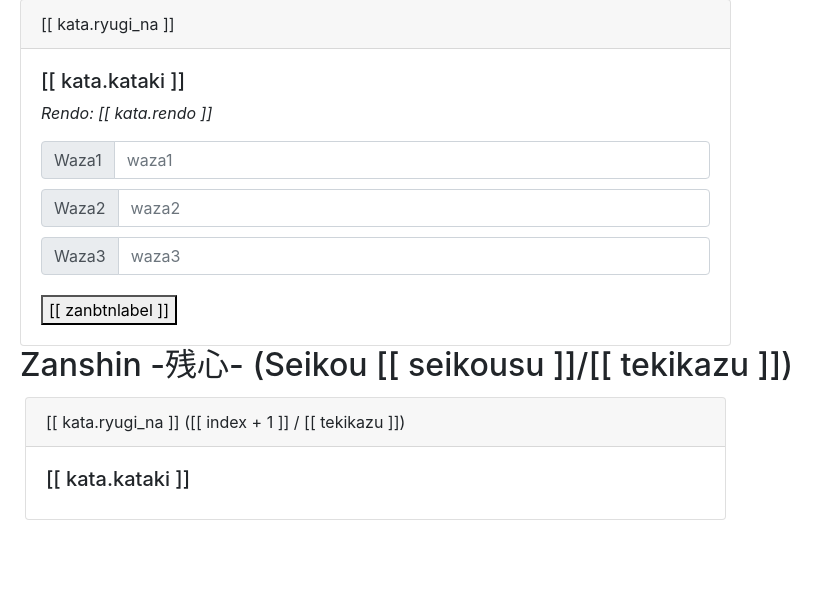
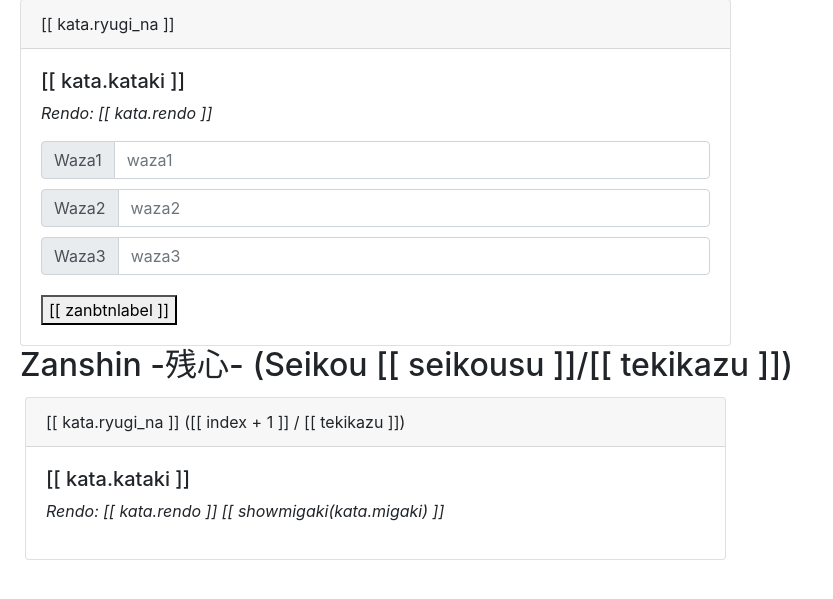
Before and after one commit to 1izard/programming-dojo, a Django app: template programming_dojo/templates/izanamijinja/shiren.html in a window 1280 px wide. Shown: the part 133-732 px from the top of the page, without its empty margins (0-833 px from the left). Run offline with Django 3.2, Linux system fonts and the light colour scheme; the template is opened without the code that fills it, so the values that code supplies are empty; some libraries are stand-ins or nearby versions.

Commit message:
Implement migaki feature

```diff
--- a/programming_dojo/izanamijinja/views.py
+++ b/programming_dojo/izanamijinja/views.py
@@ -96,7 +96,8 @@ def shiren(request):
                 'waza2': kata.waza2,
                 'waza3': kata.waza3,
                 'rendo': kata.rendo,
-                'shippai_lst': []
+                'migaki': 0,
+                'shippai_lst': [],
             } for kata in tekishu]
         }
     }
--- a/programming_dojo/static/izanamijinja/js/shiren.js
+++ b/programming_dojo/static/izanamijinja/js/shiren.js
@@ -37,6 +37,10 @@ new Vue({
         isBlank: function(str) {
             return str.length > 0;
         },
+        showmigaki: function(migaki) {
+            if (migaki > 0) return '(+1)';
+            return '';
+        },
         zan: function() {
             if (this.kazu >= this.tekikazu - 1) {
                 console.log('Zanshin');
@@ -64,7 +68,12 @@ new Vue({
                 }
             }
             console.log('shippai_lst:', this.kata.shippai_lst);
-            if (this.kata.shippai_lst.length == 0) ++this.seikousu;
+            if (this.kata.shippai_lst.length == 0) {
+                shin_rendo = Math.min(this.kata.rendo + 1, 2);
+                this.kata.migaki = shin_rendo - this.kata.rendo;
+                this.kata.rendo = shin_rendo;
+                ++this.seikousu;
+            }
             if (this.kazu >= this.tekikazu - 2) {
                 this.zanbtnlabel = 'Zanshin';
                 this.zanbtnclass = 'btn btn-success';
--- a/programming_dojo/templates/izanamijinja/shiren.html
+++ b/programming_dojo/templates/izanamijinja/shiren.html
@@ -57,6 +57,7 @@
                         </div>
                         <div class="card-body">
                             <h5>[[ kata.kataki ]]</h5>
+                            <p><i>Rendo: [[ kata.rendo ]] [[ showmigaki(kata.migaki) ]]</i></p>
                         </div>
                     </div>
                 </div>
```
